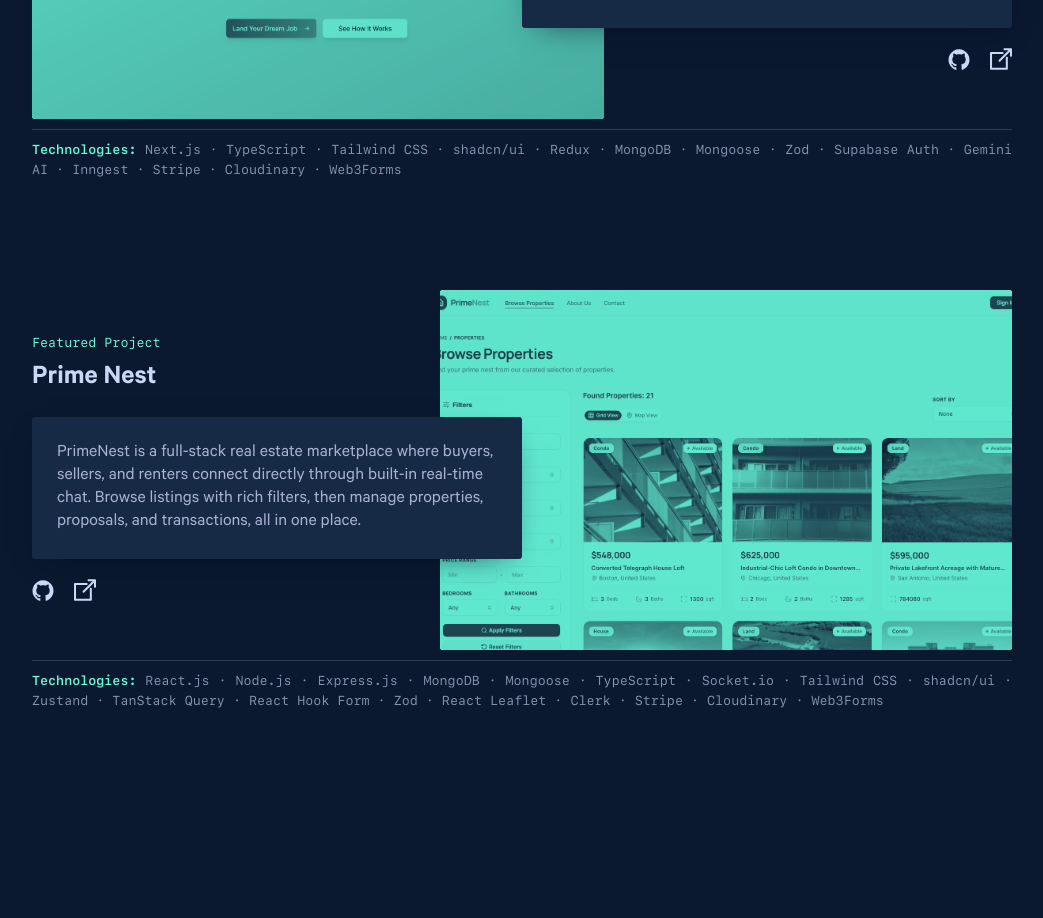
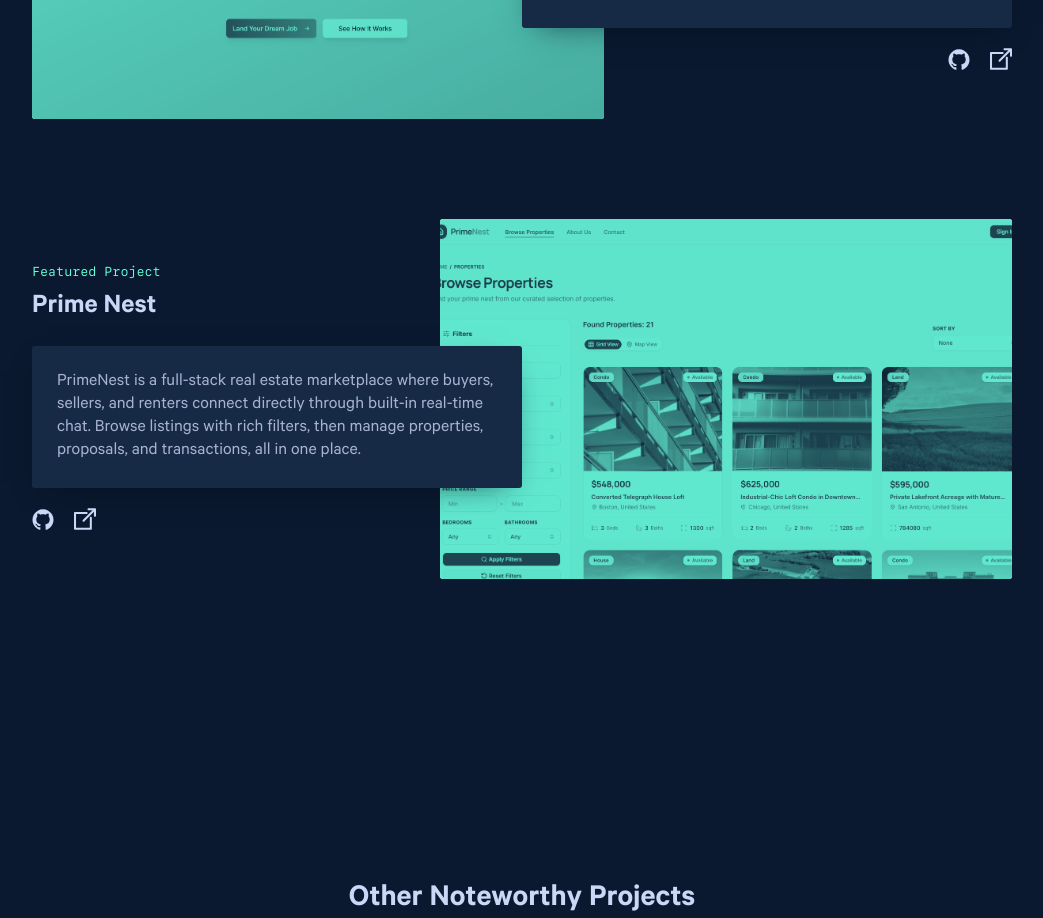
Before and after one commit to arafatYasir/Portfolio, a Next.js app: page / in a window 1280 px wide. Shown: the part 2262-3180 px from the top of the page, without its empty margins (118-1161 px from the left). Built offline with nearby package versions, Linux system fonts and the light colour scheme; no server answers.

Commit message:
feat: remove technologies from project

```diff
--- a/app/components/ProjectsSection.tsx
+++ b/app/components/ProjectsSection.tsx
@@ -65,9 +65,9 @@ const ProjectsSection = () => {
             {/* ---- Projects ---- */}
             <div className={`flex flex-col ${breakpoint2 ? "gap-y-[100px]" : "gap-y-[70px]"}`}>
                 {allProjects.map((project) => (
-                    <div key={project.id} className="project">
                     <div
-                            className={`flex items-center relative ${project.id % 2 == 0 ? "justify-end" : "justify-start"}`}
+                        key={project.id}
+                        className={`project flex items-center relative ${project.id % 2 == 0 ? "justify-end" : "justify-start"}`}
                     >
                         {/* ---- Project Image ---- */}
                         <Link
@@ -145,14 +145,6 @@ const ProjectsSection = () => {
                             </div>
                         </div>
                     </div>
-
-                        {/* ---- Technologies ---- */}
-                        <hr className={`w-full border-[#2d3952] mt-2.5`} />
-                        <p className={`font-mono text-[13px] text-justify ${breakpoint2 ? "text-[#8892b0]" : "text-[#ccd6f6]"} leading-[20px] my-2.5`}>
-                            <span className="text-[#64ffda] font-semibold">Technologies: </span>
-                            {project.technologies.join(" · ")}
-                        </p>
-                    </div>
                 ))}
             </div>
         </section>
```
Lines whose indentation alone changed are shown as unchanged.
